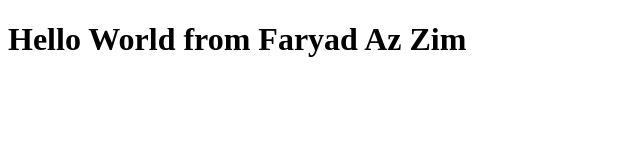
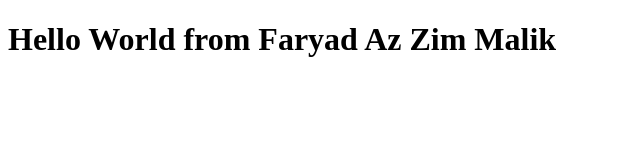
Before and after one commit to faryadazim/bootcamp2020-1, a plain HTML site: page index.html in a window 1280 px wide. Shown: the whole page, without its empty margins (0-640 px from the left). Drawn offline with Linux system fonts and the light colour scheme.

Commit message:
added malik

```diff
--- a/index.html
+++ b/index.html
@@ -7,7 +7,7 @@
 </head>
 <body>
     <h1>
-        Hello World from Faryad Az Zim
+        Hello World from Faryad Az Zim Malik
     </h1>
 </body>
 </html>
```
